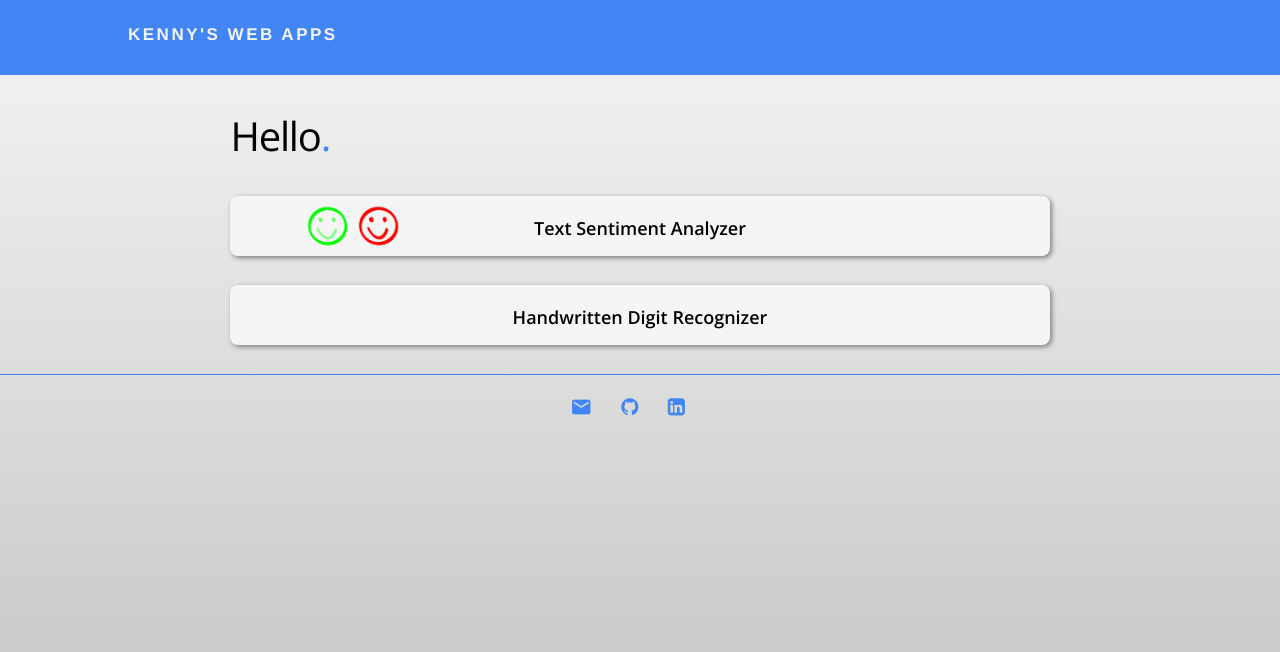
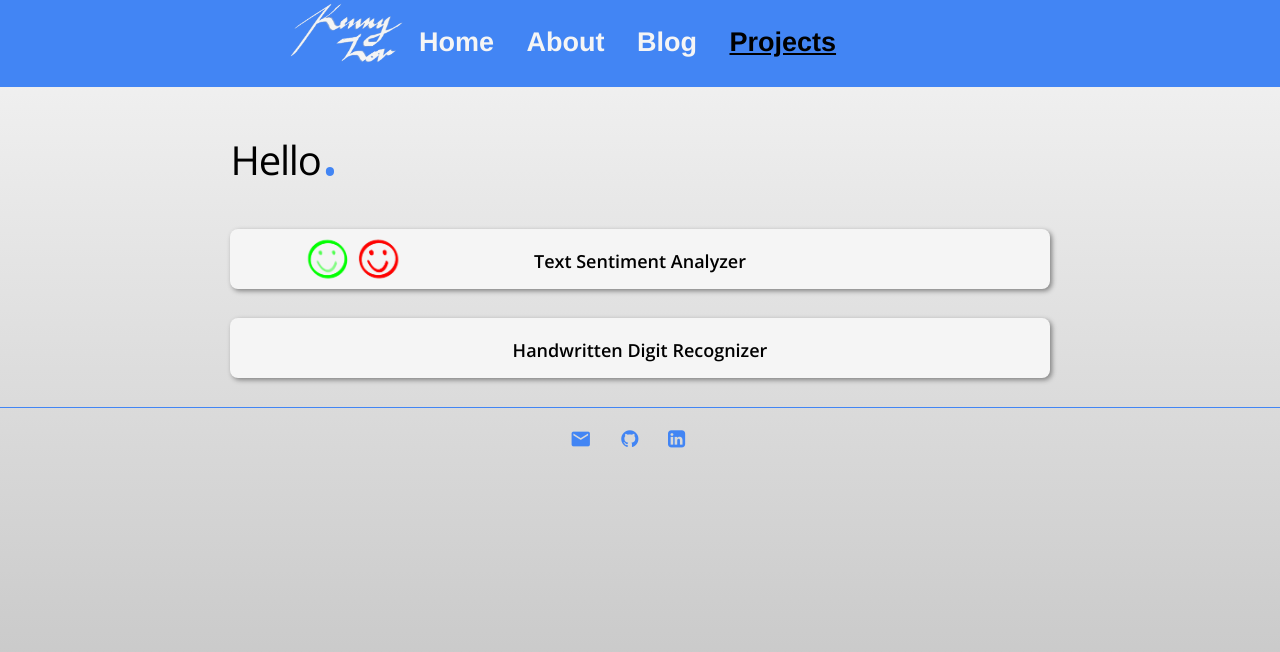
Before and after one commit to clfkenny/flask-practice, a Flask app: page / in a window 1280 px wide. Shown: the top 652 px of the page. Run offline with Flask 2, Linux system fonts and the light colour scheme; parts of the project's set-up code (start-up, migrations or seed data) failed here and were passed over.

Commit message:
changed css

```diff
--- a/static/css/apps_index.css
+++ b/static/css/apps_index.css
@@ -1,8 +1,14 @@
 :root {
     --main-bg-color: whitesmoke;
-    --main-nav-txt-color: black;
+    --main-nav-txt-color: whitesmoke;
     --main-txt-color: black;
     --main-accent-color: #4285f4;
+}
+
+
+h2{
+    animation: move 1s;
+    -webkit-animation: move 1s;
 }
 
 
@@ -19,7 +25,7 @@ form div{
 
 form div:hover{
   height: 105px;
-  box-shadow:2px 2px 5px var(--main-accent-color);
+  box-shadow:2px 2px 20px var(--main-accent-color);
 }
 
 form div b{
--- a/static/css/main.css
+++ b/static/css/main.css
@@ -2,7 +2,7 @@
 :root {
     --main-bg-color: whitesmoke;
     --main-bg-color2: #c1c1c1;
-    --main-nav-txt-color: black;
+    --main-nav-txt-color: whitesmoke;
     --main-txt-color: black;
     --main-accent-color: #4285f4;
 }
@@ -19,6 +19,7 @@ html, body, h1 {
 }
 
 body {
+  margin-top:100px;
   background-color: #f4f4f4;
   font-family: 'Open Sans', sans-serif;
   font-size:18px;
@@ -27,6 +28,7 @@ body {
 h2, h3 {
   font-weight: 300;
   letter-spacing: -1.2px;
+
 }
 
 
@@ -80,7 +82,7 @@ form div:nth-child(2){
 input[name="submit_btn"],
 input[name="again_btn"],
 .submitButton{
-  background: #4285f4;
+  background: var(--main-accent-color);
   border: 1px solid #1266f1;
   color: #ffffff;
   font-family: 'Open Sans', sans-serif;
@@ -123,45 +125,61 @@ body:nth-child(2) {
  * Header
  */
 
-header {
-  background-color: var(--main-accent-color);
-  padding: 25px 0;
+nav {
+    background-color: var(--main-accent-color);
+    border-bottom: .8px solid var(--main-accent-color);
+    font-size: 1.5em;
+    text-align: center;
+    overflow: hidden;
+    position: fixed;
+    top: 0;
+    width: 100%;
+    z-index:1000;
 }
 
-.title {
+img#logo {
   float: left;
-  font-family: 'Helvetica Neue', Arial, Helvetica, sans-serif;
-  font-size: 17px;
-  letter-spacing: 2.5px;
-  text-transform: uppercase;
+  padding: 35px;
+  width:120px;
+  height:65px;
+  border-radius: 12px;
+  position: fixed;
+  left: 250px;
+  top: -35px;
 }
 
-.title, .title:visited {
-  color: var(--main-bg-color);
+nav ul, footer ul {
+    font-family:'Helvetica', 'Arial', 'Sans-Serif';
+    padding: 0px;
+    list-style: none;
+    font-weight: bold;
+}
+nav ul li, footer ul li {
+    display: inline;
+    margin-right: 25px;
 }
 
-.main-nav {
-  float: right;
+nav a{color: var(--main-nav-txt-color);}
+
+nav a {
+    -webkit-transition: all 0.5s;
+    -moz-transition: all 0.5s;
+    transition: all 0.5s;
+    border-bottom: 1px solid transparent;
+    text-decoration: none;
+
+}
+nav a:hover {
+    color: var(--main-txt-color);
+    text-decoration: underline;
+    text-decoration-color:var(--main-txt-color);
 }
 
-.main-nav ul {
-  list-style: none;
-  margin: 0;
-  padding: 0;
+nav ul li:nth-child(4) a{
+ color: var(--main-txt-color);
+ text-decoration:underline;
+ text-decoration-color:black;
 }
-
-.main-nav li {
-  display: inline-block;
-  font-family: 'Open Sans', sans-serif;
-  font-size: 13px;
-  font-weight: 600;
-  text-transform: uppercase;
-}
-
-.main-nav li a {
-  color: #3a3a3a;
-}
-
 
 /*
  * Hero section
@@ -237,13 +255,48 @@ i.material-icons{
 }
 
 
-/*index page*/
-ul li a{ /*color of app titles */
-  color: var(--main-accent-color);
-}
-
-
 /*digit classifier */
 #controls{
   padding: 30px 0px;
 }
+
+
+
+/*animations*/
+@keyframes move {
+  from {
+    margin-left: -50%;
+    width: 300%;
+  }
+  to {
+    margin-left: 0%;
+    width: 100%;
+  }
+}
+@-webkit-keyframes move {
+  from {
+    margin-left: -50%;
+    width: 300%;
+  }
+  to {
+    margin-left: 0%;
+    width: 100%;
+  }
+}
+
+
+img#logo, nav a {
+    -webkit-animation: fadein 2s; /* Safari, Chrome and Opera > 12.1 */
+       -moz-animation: fadein 2s; /* Firefox < 16 */
+        -ms-animation: fadein 2s; /* Internet Explorer */
+         -o-animation: fadein 2s; /* Opera < 12.1 */
+            animation: fadein 2s;
+}
+@-moz-keyframes fadein {
+    from { opacity: 0; }
+    to   { opacity: 1; }
+}
+@-webkit-keyframes fadein {
+    from { opacity: 0; }
+    to   { opacity: 1; }
+}
--- a/static/js/index.js
+++ b/static/js/index.js
@@ -1,3 +1,3 @@
 const element = document.querySelector('h2');
 
-element.innerHTML = element.innerHTML.replace('.', '<span style="color: #4285f4;">.</span>');
+element.innerHTML = element.innerHTML.replace('.', '<span style="color: #4285f4; font-size: 70px;" >.</span>');
--- a/templates/layout.html
+++ b/templates/layout.html
@@ -12,14 +12,15 @@
   </head>
   <body>
     <header>
-      <div class="container">
-        <a href="/">
-  <h1 class = "title">
-    Kenny's Web Apps
-  </h1>
-</a>
-        <!-- <h1 class="title">Kenny's Web App</h1> -->
-      </div>
+      <nav>
+        <img id = "logo" src = "{{ url_for('static', filename='logo2_white.png') }}"> </img>
+          <ul>
+              <li><a href="https://clfkenny.github.io">Home</a></li>
+              <li><a href="https://clfkenny.github.io/about">About</a></li>
+              <li><a href="https://clfkenny.github.io/projects">Blog</a></li>
+              <li><a href = "https://clfkenny.herokuapp.com">Projects</a></li>
+          </ul>
+
     </header>
 
     {% block content %}
```
Also changed, not shown: templates/login.html (deleted, +0 -26 lines), static/logo2_white.png (added).
